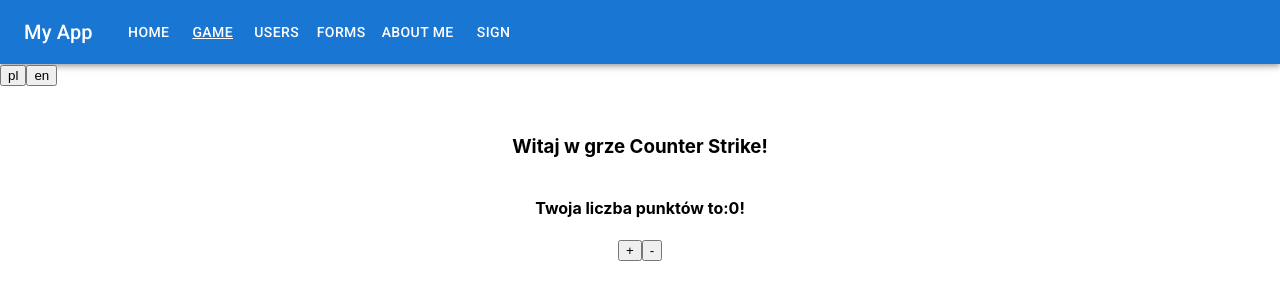
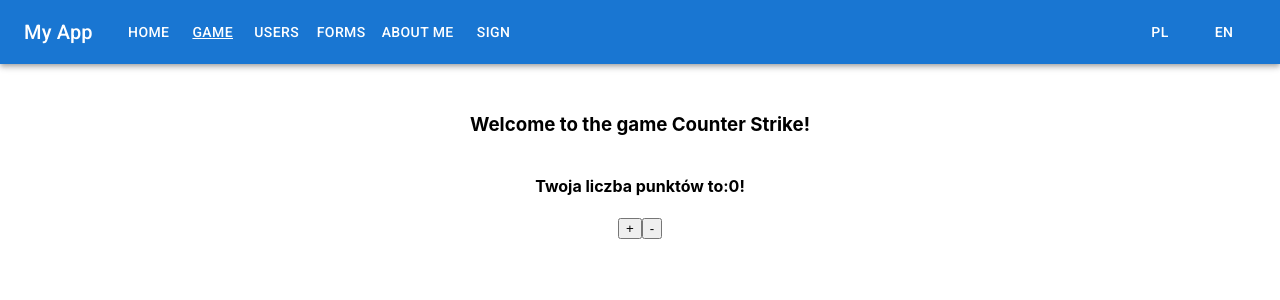
Before and after one commit to infoshareacademy/isareactrars, a React (Create React App) app in the folder my-app/: page /game in a window 1280 px wide. Shown: the top 300 px of the page. Built offline with nearby package versions, Linux system fonts and the light colour scheme.

Commit message:
Refactored context

```diff
--- a/my-app/src/App.js
+++ b/my-app/src/App.js
@@ -1,21 +1,14 @@
-import { createContext, useState } from 'react';
 import { Navigation } from './Navigation';
 import { Content } from './Content';
-
-export const LanguageContext = createContext('pl');
+import { LanguageContextProvider } from './contexts/LanguageContext';
 
 function App() {
-    const [lang, setLang] = useState('pl');
 
   return (
-    <LanguageContext.Provider value={lang}>
+    <LanguageContextProvider>
         <Navigation />
-        <div>
-            <button onClick={() => setLang('pl')}>pl</button>
-            <button onClick={() => setLang('en')}>en</button>
-        </div>
         <Content />
-    </LanguageContext.Provider>
+    </LanguageContextProvider>
   );
 }
 
--- a/my-app/src/Navigation.js
+++ b/my-app/src/Navigation.js
@@ -3,6 +3,7 @@
 import Toolbar from '@mui/material/Toolbar';
 import Typography from '@mui/material/Typography';
 import Button from '@mui/material/Button';
+import { useLanguageContext } from './contexts/LanguageContext';
 
 const links = [
     { label: 'Home', path: '/' },
@@ -16,6 +17,8 @@
 const getActiveStyles = ({ isActive }) => ({ textDecoration: isActive ? 'underline' : undefined})
 
 export const Navigation = () => {
+    const { setLang } = useLanguageContext();
+
     return <AppBar position="static">
       <Toolbar>
         <Typography variant="h6" component="div" sx={{ marginRight: 3 }}>
@@ -26,6 +29,9 @@
                 <Button key={link.path} color="inherit" component={NavLink} style={getActiveStyles} to={link.path}>{link.label}</Button>
             ))
         }
+        <div style={{ flexGrow: 1 }} />
+        <Button color="inherit" onClick={() => setLang('pl')}>PL</Button>
+        <Button color="inherit" onClick={() => setLang('en')}>EN</Button>
       </Toolbar>
     </AppBar>
 }
--- /dev/null
+++ b/my-app/src/contexts/LanguageContext.js
@@ -0,0 +1,18 @@
+import { createContext, useState, useContext } from 'react';
+
+const LanguageContext = createContext('pl');
+
+export const LanguageContextProvider = ({ children }) => {
+    const [lang, setLang] = useState('en');
+
+    return <LanguageContext.Provider value={
+        {
+            lang,
+            setLang
+        }
+    }>
+        {children}
+    </LanguageContext.Provider>
+}
+
+export const useLanguageContext = () => useContext(LanguageContext);
--- a/my-app/src/game/Game.js
+++ b/my-app/src/game/Game.js
@@ -1,13 +1,13 @@
-import { useState, useEffect, useContext } from 'react';
+import { useState, useEffect } from 'react';
 import styled from 'styled-components';
-import { LanguageContext } from '../App';
+import { useLanguageContext } from '../contexts/LanguageContext'
 
 const Score = styled.span`
     color: ${props => props.isRed ? 'red' : 'black'}
 `;
 
 export const Game = ({ name }) => {
-    const lang = useContext(LanguageContext);
+    const { lang } = useLanguageContext();
     const [points, setPoints] = useState(0);
 
     const increase = () => {
```
